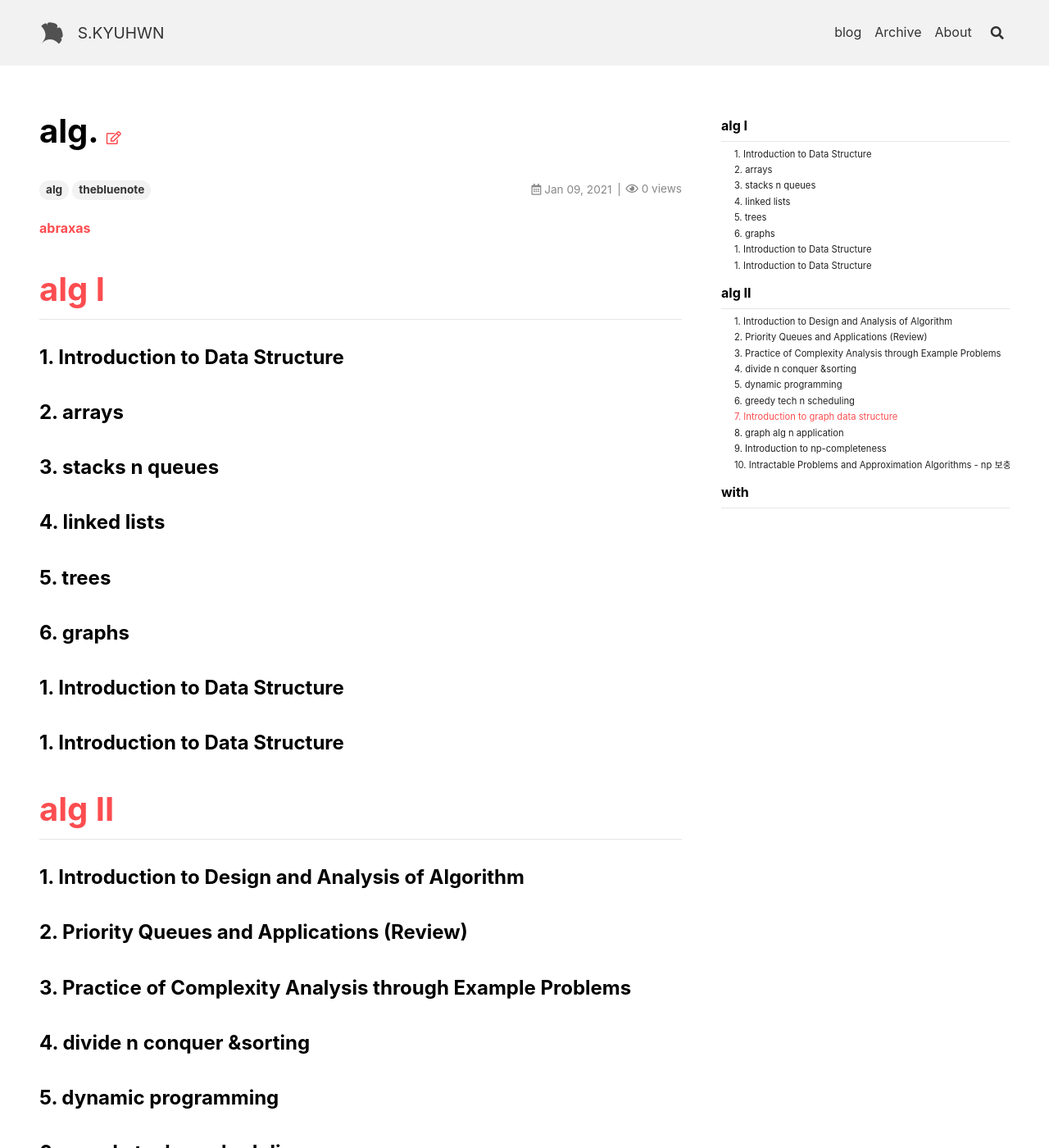
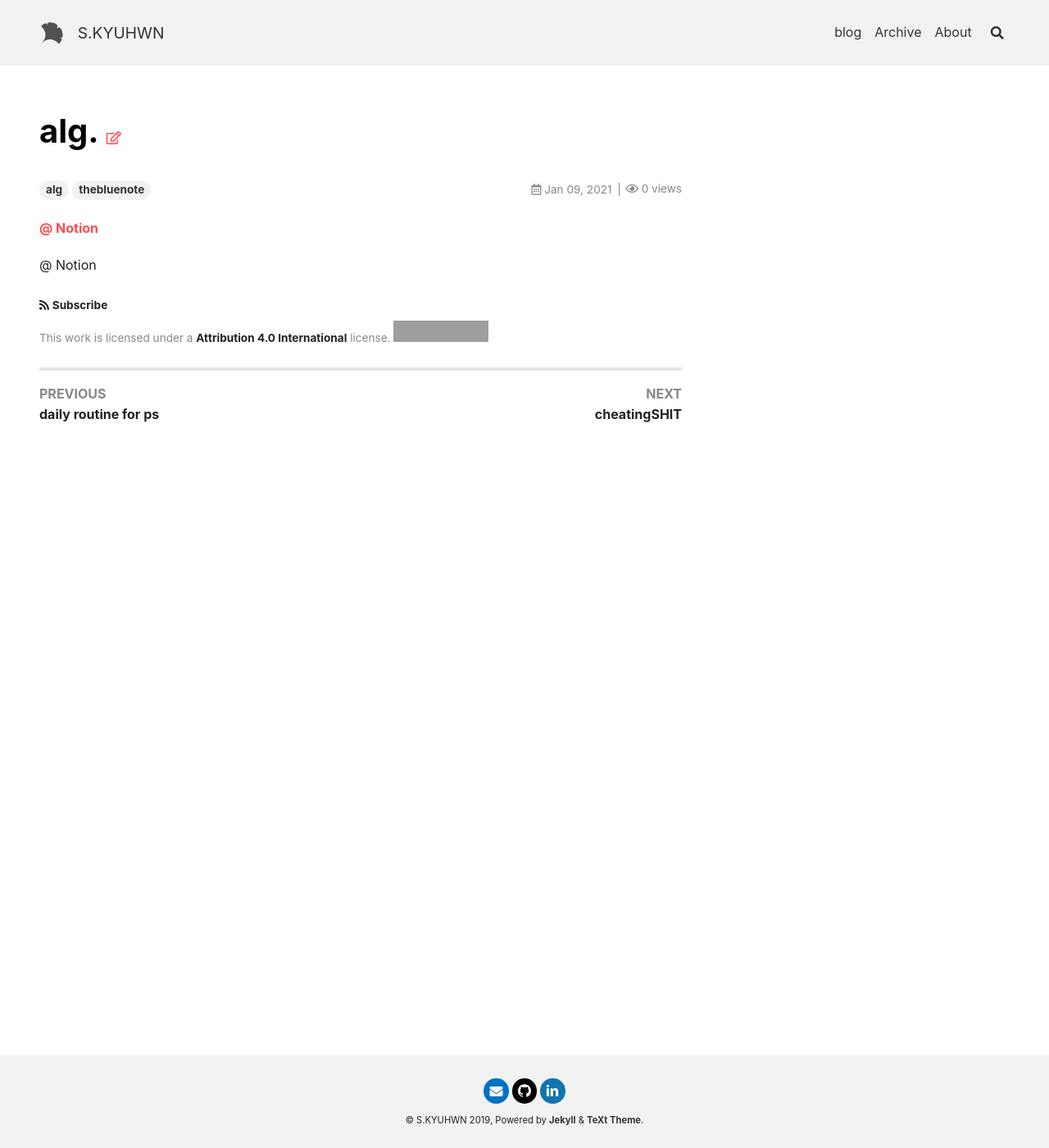
Before and after one commit to underthelights/previous, a Jekyll site: the page built from _posts/alg./2021-01-08-road.md, in a window 1280 px wide and 1400 px high. Shown: the whole window at 82% size. Built offline with Jekyll 4.4.1, drawn with Linux system fonts in a browser that asks for light colours; nearby versions of some CDN libraries; some of the changed text lies outside the part shown; grey boxes are pictures that could not be loaded.

Commit message:
@ Notion

```diff
--- a/_posts/alg./2021-01-08-road.md
+++ b/_posts/alg./2021-01-08-road.md
@@ -7,39 +7,8 @@ date: 2021-01-08 23:18:00 +08:00
 picture_frame: shadow
 ---
 
-**[abraxas](https://www.acmicpc.net/group/files/4963)**
+**[@ Notion](notion.so)**
 
 <!--more-->
 
-# [alg I](ssg.com)
-### 1. Introduction to Data Structure
-### 2. arrays
-### 3. stacks n queues
-### 4. linked lists
-### 5. trees
-### 6. graphs
-### 1. Introduction to Data Structure
-### 1. Introduction to Data Structure
-
-# [alg II](ssg.com)
-### 1. Introduction to Design and Analysis of Algorithm
-### 2. Priority Queues and Applications (Review)
-### 3. Practice of Complexity Analysis through Example Problems
-### 4. divide n conquer &sorting
-### 5. dynamic programming
-### 6. greedy tech n scheduling
-### 7. Introduction to graph data structure
-### 8. graph alg n application
-### 9. Introduction to np-completeness
-### 10. Intractable Problems and Approximation Algorithms - np 보충
-
-# with
-- 알고리즘문제해결전략
-- 쉽개배우는알고리즘
-- Horowitz
-- R. Neapolitan, Foundations of Algorithms, Fifth Edition, Jones & Bartlett Learning, 2015.
-- T. Cormenet al., Introduction to Algorithms (3rded.), The MIT Press, 2009.
-- J. Kleinberg and E. Tardos, Algorithm Design, Addison Wesley, 2005.
-- T. Roughgarden, Algorithms Illuminated, Part 1~3, Soundlikeyourself Publishing, 2018.
-- E. Horowitz, S. Sahni and S. Anderson-Freed, Fundamentals of Data Structures in C/C_++, Computer
-Science Press, 1993. (또는 자료구조 과목 교재)
+@ Notion
```
